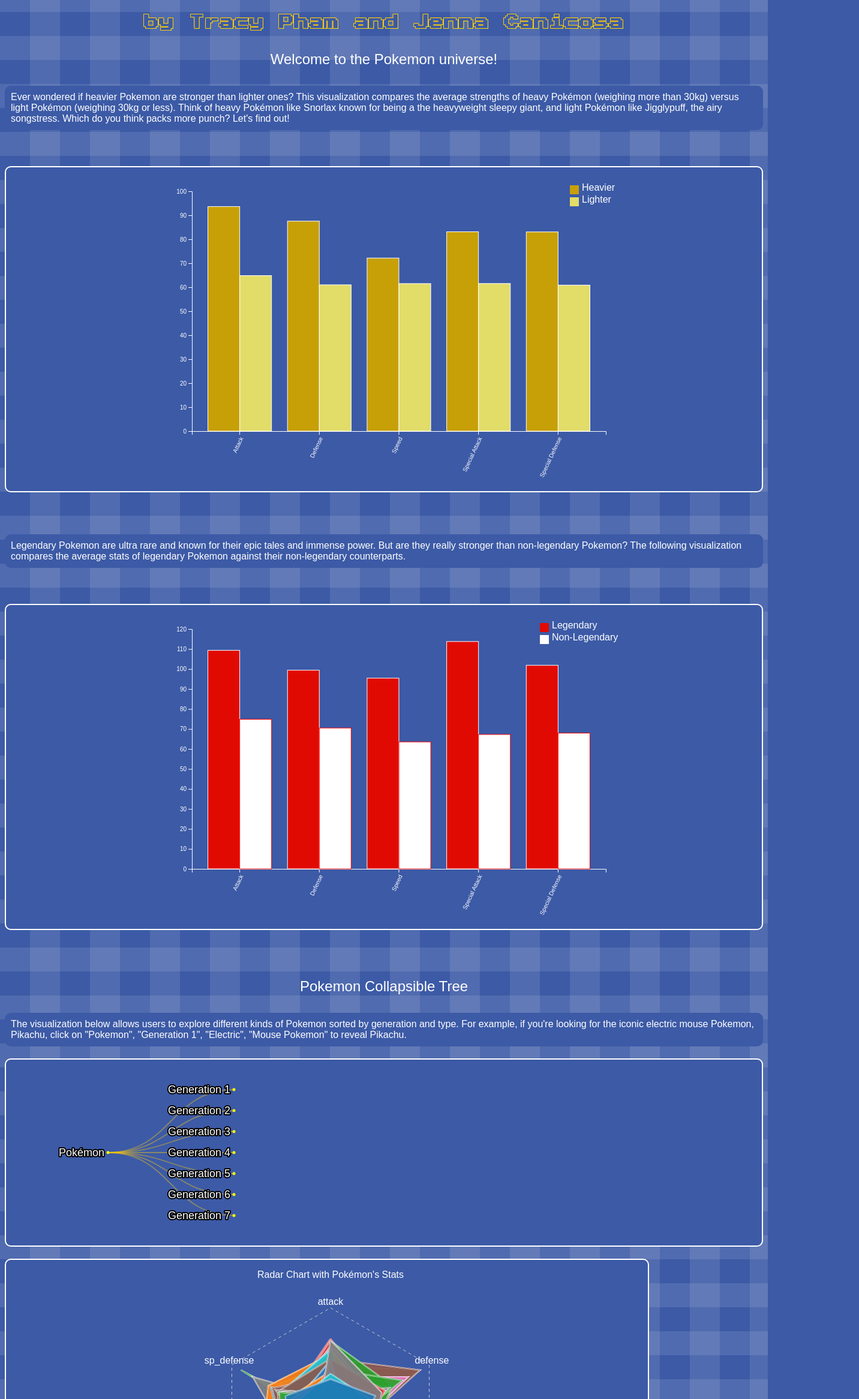
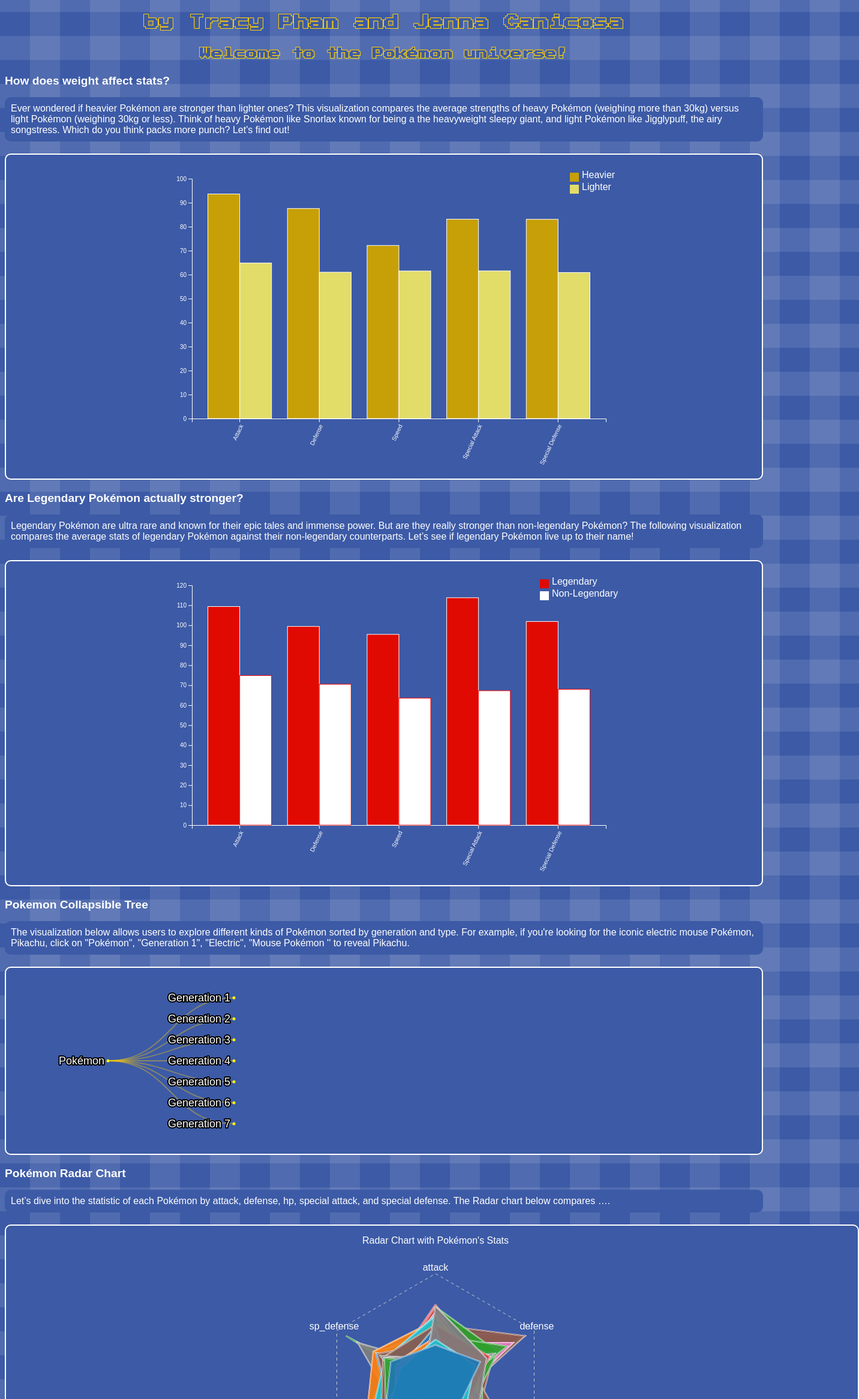
Before and after one commit to tnp2410/project4-dsc106, a SvelteKit app: page / in a window 1280 px wide. Shown: the part 340-2673 px from the top of the page at 60% size, 1432 px wide, since content can reach past the window. Built offline with nearby package versions, Linux system fonts and the light colour scheme; a web font is replaced by a local one.

Commit message:
update writing

```diff
--- a/src/app.html
+++ b/src/app.html
@@ -50,7 +50,7 @@
     justify-content: center;
     align-items: center;
     height: 900px; /* Adjust the height of the container as needed */
-    width: 990px; /* Adjust the width of the container as needed */
+    width: 1340px; /* Adjust the width of the container as needed */
     margin-top: 20px; /* Adjust the top margin as needed */
     border: 2px solid white; /* Add a border around the container */
     border-radius: 10px; /* Optionally, add border radius for rounded corners */
--- a/src/components/App.svelte
+++ b/src/components/App.svelte
@@ -4,25 +4,30 @@
 </div>
 
 <main style="margin-bottom: 100px;">
-  <p style="font-size: 1.5em; margin-top: 20px;">Welcome to the Pokemon universe!</p>
-  <p style="border: none; background-color: #3c5aa6; border-radius: 10px;">
-    Ever wondered if heavier Pokemon are stronger than lighter ones? This visualization compares the average strengths of heavy Pokémon (weighing more than 30kg) versus light Pokémon (weighing 30kg or less). Think of heavy Pokémon like Snorlax known for being a the heavyweight sleepy giant, and light Pokémon like Jigglypuff, the airy songstress. Which do you think packs more punch? Let's find out!
+  <h1 style="font-size: 1.2em; margin-top: 20px;">Welcome to the Pokémon universe!</h1>
+  <h1 style="font-size: 1.2em; margin-top: 20px;">How does weight affect stats?</h1>
+  <p style = "border: none; background-color: #3c5aa6; border-radius:10px;">
+    Ever wondered if heavier Pokémon are stronger than lighter ones? This visualization compares the average strengths of heavy Pokémon (weighing more than 30kg) versus light Pokémon (weighing 30kg or less). Think of heavy Pokémon like Snorlax known for being a the heavyweight sleepy giant, and light Pokémon like Jigglypuff, the airy songstress. Which do you think packs more punch? Let's find out!
   </p>
-  <div id="bar-chart-container" style="margin-top: 60px; margin-bottom: 70px;"></div>
+  <div id="bar-chart-container"></div>
+  <h1 style="font-size: 1.2em; margin-top: 20px;">Are Legendary Pokémon actually stronger?</h1>
+  <p style = "border: none; background-color: #3c5aa6; border-radius:10px;">
+  Legendary Pokémon are ultra rare and known for their epic tales and immense power. But are they really stronger than non-legendary Pokémon? The following visualization compares the average stats of legendary Pokémon against their non-legendary counterparts. Let’s see if legendary Pokémon live up to their name!
+  </p>
+  <div id="legendary-bar-chart-container"></div>
 
-  <p style="border: none; background-color: #3c5aa6; border-radius: 10px;">
-    Legendary Pokemon are ultra rare and known for their epic tales and immense power. But are they really stronger than non-legendary Pokemon? The following visualization compares the average stats of legendary Pokemon against their non-legendary counterparts.
+  <h1 style="font-size: 1.2em; margin-top: 20px;">Pokemon Collapsible Tree </h1>
+  <p style = "border: none; background-color: #3c5aa6; border-radius:10px;">
+  The visualization below allows users to explore different kinds of Pokémon sorted by generation and type. For example, if you're looking for the iconic electric mouse Pokémon, Pikachu, click on "Pokémon", "Generation 1", "Electric", "Mouse Pokémon '' to reveal Pikachu.
   </p>
-  <div id="legendary-bar-chart-container" style="margin-top: 60px; margin-bottom: 70px;"></div>
+<div id="tree-container"></div>
+ <h1 style="font-size: 1.2em; margin-top: 20px;">Pokémon Radar Chart</h1>
+ <p style = "border: none; background-color: #3c5aa6; border-radius:10px;">
+  Let’s dive into the statistic of each Pokémon by attack, defense, hp, special attack, and special defense. The Radar chart below compares ….</p>
+  <div id="radar-chart-container"></div>
+  <p style = "border: none; background-color: #3c5aa6; border-radius:10px;">Have a specific Pokémon in mind? Utilize the search bar below to learn more about that Pokémon!</p>
+  <input type="text" id="pokemon-search" placeholder="Search Pokémon">
 
-  <p style="font-size: 1.5em; border: none; display: flex; justify-content: center; align-items: center;">Pokemon Collapsible Tree</p>
-  <p style="border: none; background-color: #3c5aa6; border-radius: 10px;">
-    The visualization below allows users to explore different kinds of Pokemon sorted by generation and type. For example, if you're looking for the iconic electric mouse Pokemon, Pikachu, click on "Pokemon", "Generation 1", "Electric", "Mouse Pokemon" to reveal Pikachu.
-  </p>
-
-  <div id="tree-container"></div>
-  <div id="radar-chart-container"></div>
-  <input type="text" id="pokemon-search" placeholder="Search Pokémon">
 </main>
 
 <script>
```
